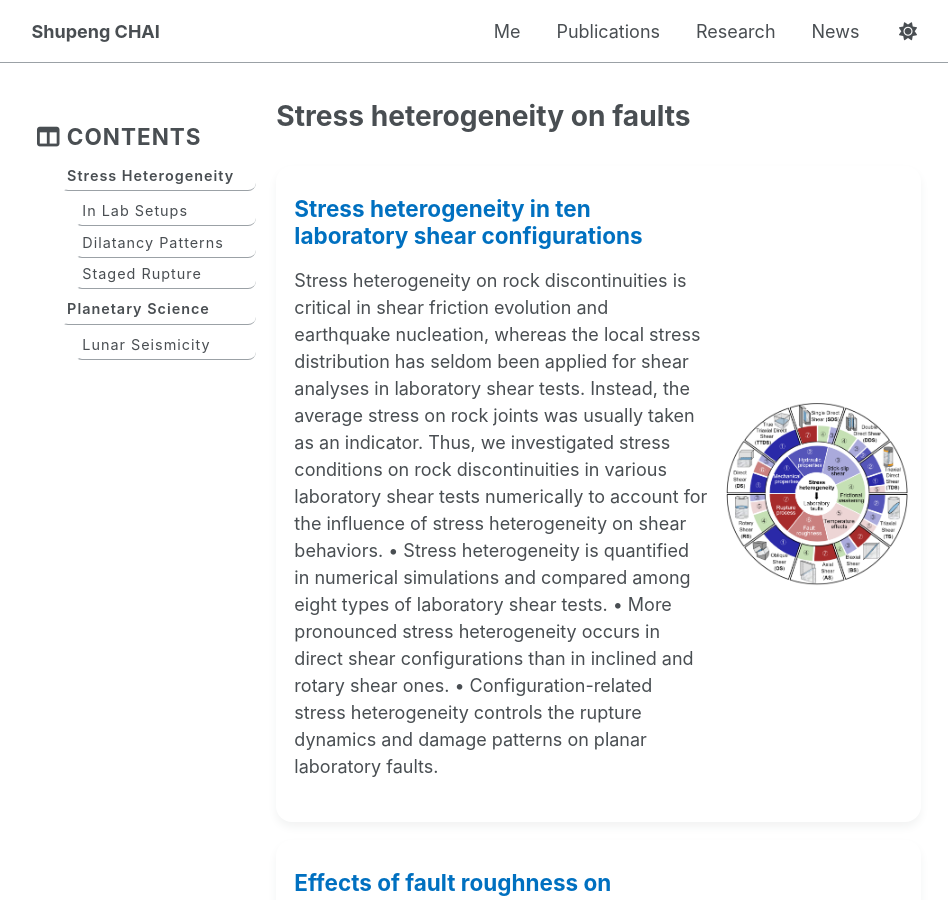
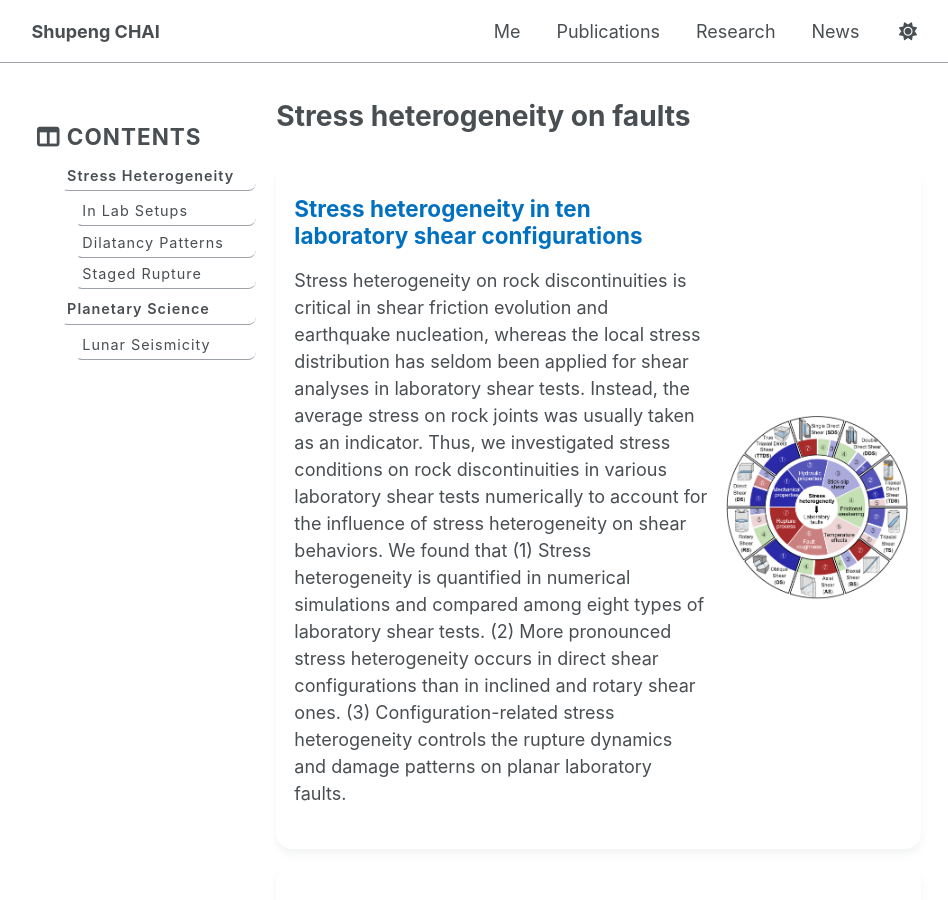
Before and after one commit to spchai/spchai.github.io, a Jekyll site: the page built from _pages/portfolio.html, in a window 1280 px wide and 900 px high. Shown: the whole window, without its empty margins (164-1112 px from the left). Built offline with Jekyll 4.4.1, drawn with Linux system fonts in a browser that asks for light colours.

Commit message:
Update 01_Review_LaboratoryShear.md

```diff
--- a/_research/01_Review_LaboratoryShear.md
+++ b/_research/01_Review_LaboratoryShear.md
@@ -1,10 +1,7 @@
 ---
 title: "Stress heterogeneity in ten laboratory shear configurations"
 excerpt: |
-  Stress heterogeneity on rock discontinuities is critical in shear friction evolution and earthquake nucleation, whereas the local stress distribution has seldom been applied for shear analyses in laboratory shear tests. Instead, the average stress on rock joints was usually taken as an indicator. Thus, we investigated stress conditions on rock discontinuities in various laboratory shear tests numerically to account for the influence of stress heterogeneity on shear behaviors.
-  • Stress heterogeneity is quantified in numerical simulations and compared among eight types of laboratory shear tests.
-  • More pronounced stress heterogeneity occurs in direct shear configurations than in inclined and rotary shear ones.
-  • Configuration-related stress heterogeneity controls the rupture dynamics and damage patterns on planar laboratory faults.
+  Stress heterogeneity on rock discontinuities is critical in shear friction evolution and earthquake nucleation, whereas the local stress distribution has seldom been applied for shear analyses in laboratory shear tests. Instead, the average stress on rock joints was usually taken as an indicator. Thus, we investigated stress conditions on rock discontinuities in various laboratory shear tests numerically to account for the influence of stress heterogeneity on shear behaviors. We found that (1) Stress heterogeneity is quantified in numerical simulations and compared among eight types of laboratory shear tests. (2) More pronounced stress heterogeneity occurs in direct shear configurations than in inclined and rotary shear ones. (3) Configuration-related stress heterogeneity controls the rupture dynamics and damage patterns on planar laboratory faults.
 image_path: "/Research/RS_Stress_Cover.png"
 anchor: "in-lab-setups"
 collection: Research
```
